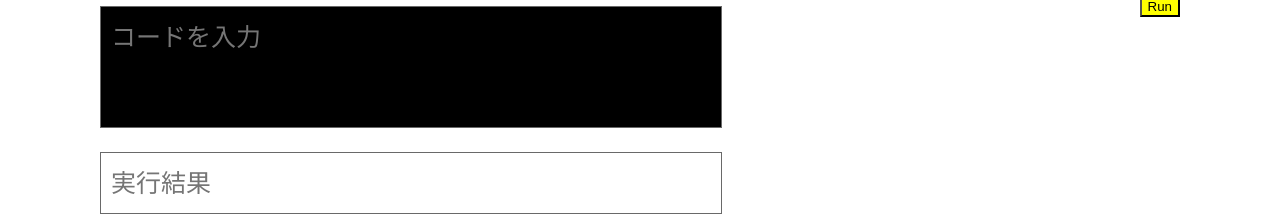
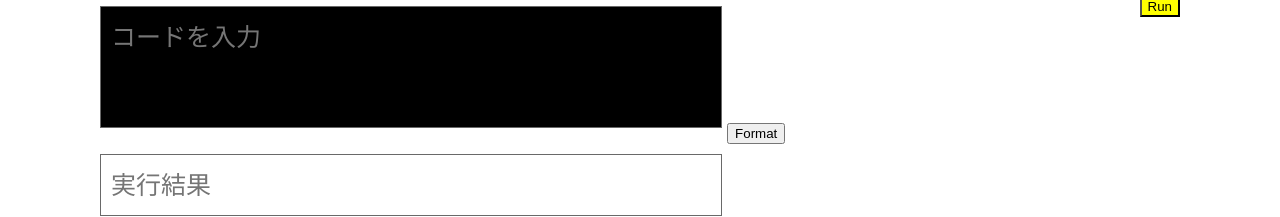
Before and after one commit to Mikan-OwO/Run-Lan, a plain HTML site: page js.html in a window 1280 px wide. Shown: the part 308-525 px from the top of the page. Drawn offline with nearby package versions, Linux system fonts and the light colour scheme.

Commit message:
update
ok

```diff
--- a/js.html
+++ b/js.html
@@ -36,6 +36,7 @@
       <div class="run">
         <textarea name="code" class="code" placeholder="コードを入力" onfocus="adustTextbox(this);"
           oninput="adustTextbox(this);" onchange="adustTextbox(this);"></textarea>
+        <input type="button" id="btn2" class="format-btn" value="Format" />
         <input type="button" id="btn1" class="run-btn" value="Run" />
         <br />
         <textarea name="result" id="result" class="result-content" placeholder="実行結果" readonly></textarea>
```
